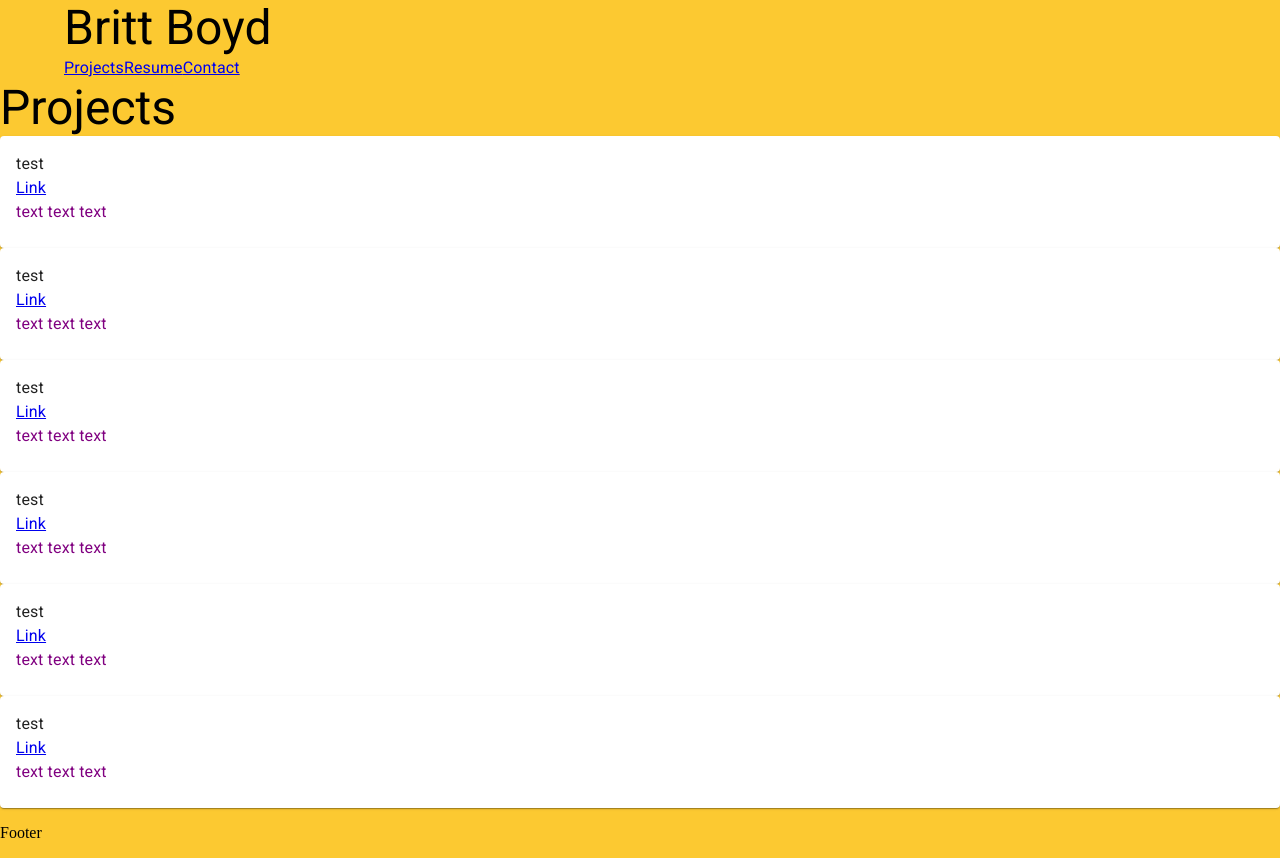
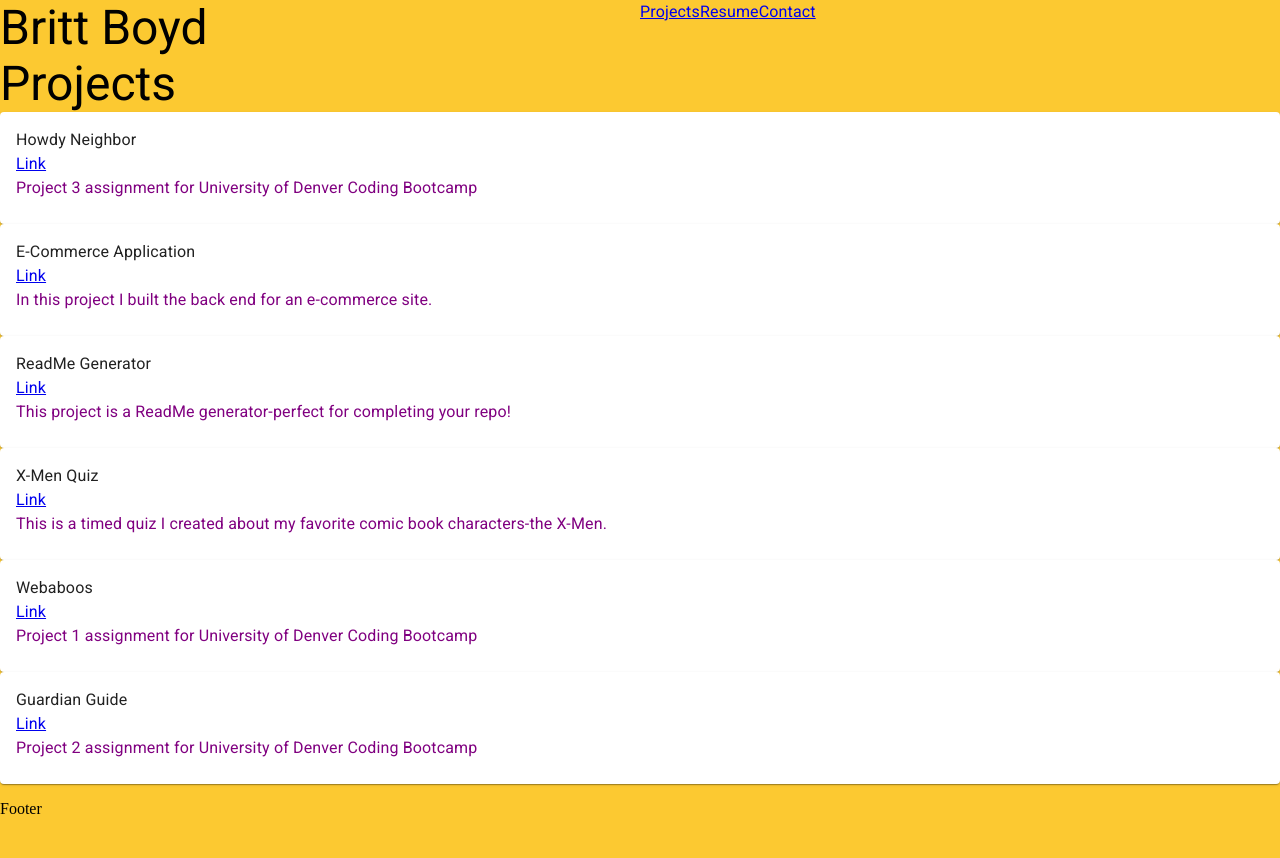
Before and after one commit to thatthembritt/brittPortfolio, a React (Create React App) app: page /#/Projects in a window 1280 px wide. After the commit the page ends 834 px from the top, so only its background shows below. Built offline with nearby package versions, Linux system fonts and the light colour scheme.

Commit message:
updated resume and projects pages

```diff
--- a/src/assets/projects.json
+++ b/src/assets/projects.json
@@ -1,32 +1,32 @@
 [
   {
-    "name": "test",
-    "url": "google.com",
-    "description": "text text text"
+    "name": "Howdy Neighbor",
+    "url": "https://github.com/thatthembritt/howdyNeighbor",
+    "description": "Project 3 assignment for University of Denver Coding Bootcamp"
   },
   {
-    "name": "test",
-    "url": "google.com",
-    "description": "text text text"
+    "name": "E-Commerce Application",
+    "url": "https://github.com/thatthembritt/eCommerceApplication",
+    "description": "In this project I built the back end for an e-commerce site."
   },
   {
-    "name": "test",
-    "url": "google.com",
-    "description": "text text text"
+    "name": "ReadMe Generator",
+    "url": "https://github.com/thatthembritt/ReadMe-Generator",
+    "description": "This project is a ReadMe generator-perfect for completing your repo!"
   },
   {
-    "name": "test",
-    "url": "google.com",
-    "description": "text text text"
+    "name": "X-Men Quiz",
+    "url": "https://github.com/thatthembritt/X-Men-JavaScript-Quiz",
+    "description": "This is a timed quiz I created about my favorite comic book characters-the X-Men."
   },
   {
-    "name": "test",
-    "url": "google.com",
-    "description": "text text text"
+    "name": "Webaboos",
+    "url": "https://jerimiahk.github.io/WEBaboos/",
+    "description": "Project 1 assignment for University of Denver Coding Bootcamp"
   },
   {
-    "name": "test",
-    "url": "google.com",
-    "description": "text text text"
+    "name": "Guardian Guide",
+    "url": "https://github.com/mo-aden/Guardian-Guide",
+    "description": "Project 2 assignment for University of Denver Coding Bootcamp"
   }
 ]
--- a/src/components/Navbar.jsx
+++ b/src/components/Navbar.jsx
@@ -1,16 +1,17 @@
 import React from "react";
-import { Box, Typography, Container } from "@mui/material";
+import { Typography, Container } from "@mui/material";
 import { Link } from "react-router-dom";
+import Grid from "@mui/material/Unstable_Grid2";
 
 const Navbar = () => {
   return (
-    <Container>
-      <Box sx={{ width: 2 / 5 }}>
+    <Grid container>
+      <Grid xs={6}>
         <Typography component="h1" variant="h3">
           Britt Boyd
         </Typography>
-      </Box>
-      <Box sx={{ width: 1 / 5 }}>
+      </Grid>
+      <Grid xs={6}>
         <Typography component="span" variant="body1">
           <Link to="/Projects">Projects</Link>
         </Typography>
@@ -20,8 +21,8 @@ const Navbar = () => {
         <Typography component="span" variant="body1">
           <Link to="/Contact">Contact</Link>
         </Typography>
-      </Box>
-    </Container>
+      </Grid>
+    </Grid>
   );
 };
 
--- a/src/pages/Resume.jsx
+++ b/src/pages/Resume.jsx
@@ -1,7 +1,12 @@
 import React from "react";
+import { Typography } from "@mui/material";
+import resume from "../assets/ResumeBrittBoyd.pdf";
 
 const Resume = () => {
   return <p>Resume</p>;
+  <a href={resume} target="_blank" rel="noreferrer">
+    <Typography>Link</Typography>
+  </a>;
 };
 
 export default Resume;
```
Also changed, not shown: 1 other file (tests, documents, lock files or other folders).
